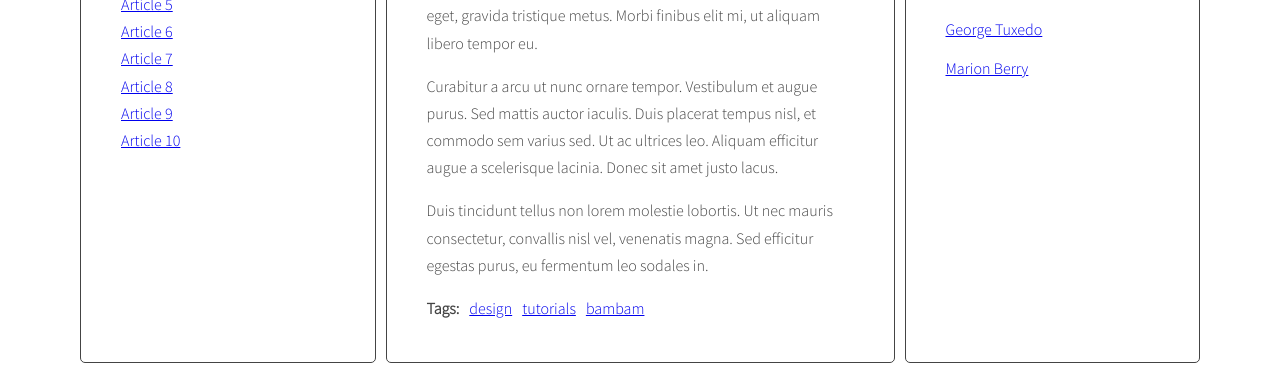
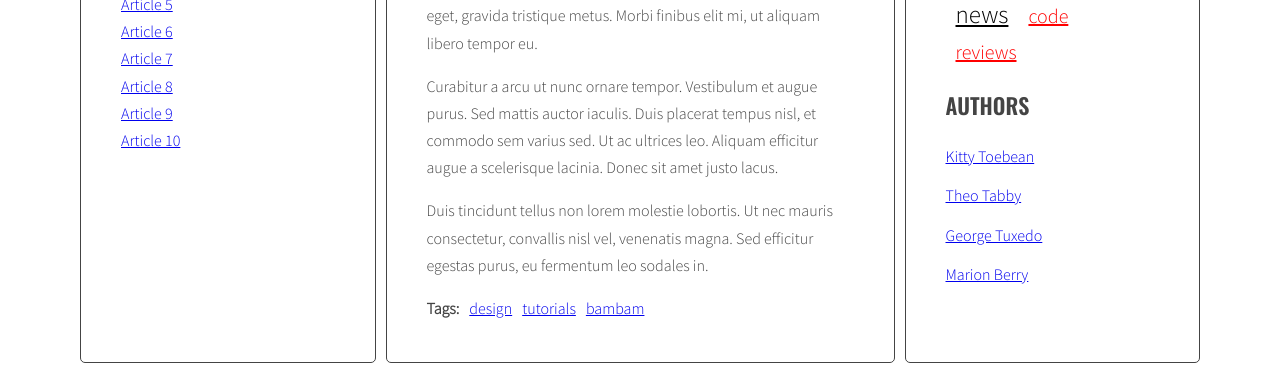
Before and after one commit to juliachanas/javascript-blog, a website: page index.html in a window 1280 px wide. Shown: the part 476-847 px from the top of the page. Drawn offline with nearby package versions, Linux system fonts and the light colour scheme.

Commit message:
Add tag cloud

```diff
--- a/js/script.js
+++ b/js/script.js
@@ -56,10 +56,12 @@ const optArticleSelector = '.post',
   optTitleListSelector = '.titles',
   optArticleTagsSelector = '.post-tags .list',
   optArticleAuthorSelector = '.post-author',
-  optTagsListSelector = '.tags.list';
+  optTagsListSelector = '.tags.list',
+  optCloudClassCount = 4,
+  optCloudClassPrefix = 'tag-size-';
 
 function generateTitileLinks(customSelector = '') {
-  console.log('custom selector ' + customSelector);
+  console.log(`custom selector ${customSelector}`);
 
   /* [DONE] remove contents of titleList */
   const titleList = document.querySelector(optTitleListSelector);
@@ -86,12 +88,7 @@ function generateTitileLinks(customSelector = '') {
     //console.log('articleTitle' + articleTitle);
 
     /* [DONE]create HTML of the link */
-    const linkHTML =
-      '<li><a href="#' +
-      articleId +
-      '"><span>' +
-      articleTitle +
-      '</span></a></li>';
+    const linkHTML = `<li><a href="#${articleId}"><span>${articleTitle}</span></a></li>`;
     //console.log(linkHTML);
 
     /* [DONE] insert link into titleList */
@@ -111,6 +108,31 @@ function generateTitileLinks(customSelector = '') {
 }
 
 generateTitileLinks();
+
+function calculateTagsParams(allTags) {
+  const params = { min: 999999, max: 0 };
+
+  for (let tag in allTags) {
+    console.log(tag + ' is used ' + allTags[tag] + ' times');
+
+    if (allTags[tag] > params.max) {
+      params.max = allTags[tag];
+    }
+
+    if (allTags[tag] < params.min) {
+      params.min = allTags[tag];
+    }
+  }
+  return params;
+}
+
+function calculateTagClass(count, params) {
+  const normalizedCount = count - params.min;
+  const normalizedMax = params.max - params.min;
+  const percentage = normalizedCount / normalizedMax;
+  const classNumber = Math.floor(percentage * (optCloudClassCount - 1) + 1);
+  return optCloudClassPrefix + classNumber;
+}
 
 function generateTags() {
   /* [NEW] create a new variable allTags with an empty object */
@@ -148,10 +170,11 @@ function generateTags() {
 
       /* generate HTML of the link */
 
-      const linkHTML =
-        '<li><a href="#tag-' + tag + '"><span>' + tag + '</span></a></li>';
+      //const linkHTML =
+      //  '<li><a href="#tag-' + tag + '"><span>' + tag + '</span></a></li>';
+
+      const linkHTML = `<li><a href="#tag-${tag}"><span>${tag}</span></a></li>`;
       console.log('LINKHTML ' + linkHTML);
-
       /* add generated code to html variable */
 
       html = html + linkHTML;
@@ -175,6 +198,9 @@ function generateTags() {
   console.log('taglist ' + tagList);
 
   // [NEW] create variable for all links HTML code */
+  const tagsParams = calculateTagsParams(allTags);
+  console.log('tagsParams: ', tagsParams);
+
   let allTagsHTML = '';
 
   // [NEW] START LOOP: for each tag in allTags:
@@ -186,7 +212,11 @@ function generateTags() {
       ' (' +
       allTags[tag] +
       ')</a></li>'; */ /*doklejenie kolejnego linka do zmiennej */
-    allTagsHTML += '<a href="#tag-' + tag + ' (' + allTags[tag] + ')</a>'; // <a href="#tag-kot"> kot (3) </a>
+    //allTagsHTML +='<li><a href="#tag-' +tag + '">' + tag + ' (' + allTags[tag] + ')</a></li>'; // <a href="#tag-kot"> kot (3) </a>
+    allTagsHTML += `<li><a href="#tag-${tag}" class="${calculateTagClass(
+      allTags[tag],
+      tagsParams
+    )}">${tag}</a></li>`; // wesola tworczosc
   }
 
   console.log('All ' + allTagsHTML);
--- a/sass/style.scss
+++ b/sass/style.scss
@@ -121,3 +121,28 @@ body {
     padding-right: 10px;
   }
 }
+
+.list.tags li{
+  display:inline-block;
+  padding: 0 10px;
+}
+
+.tag-size-1 {
+  font-size: 20px;
+  color: red;
+}
+
+.tag-size-2 {
+  font-size: 25px;
+  color: black;
+}
+
+.tag-size-3 {
+  font-size: 30px;
+  color: blue;
+}
+
+.tag-size-4 {
+  font-size: 40px;
+  color: pink;
+}
```
Also changed, not shown: css/style.css, css/style.min.css, sass/style.css, sass/style.min.css, 3 other files.
